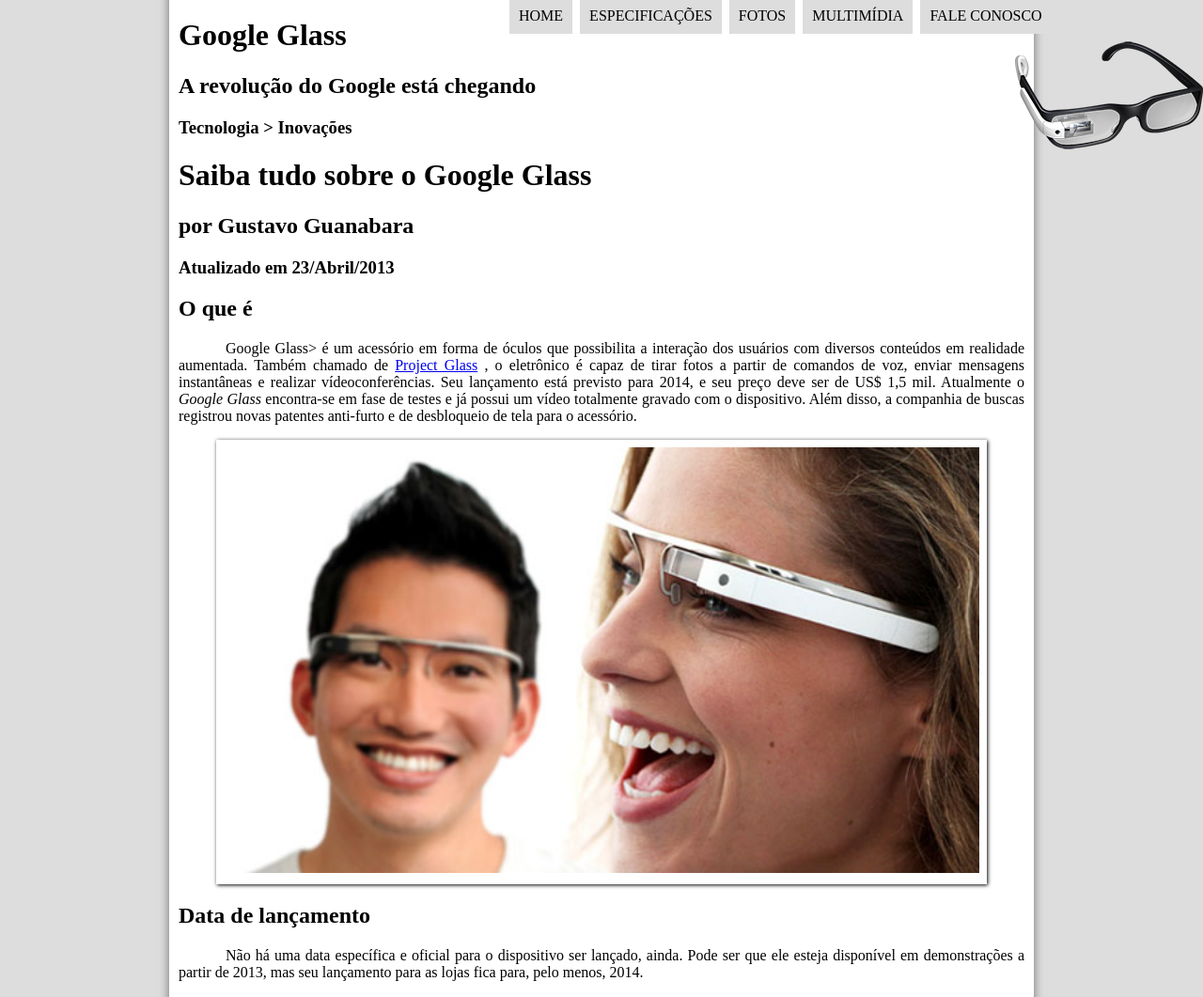
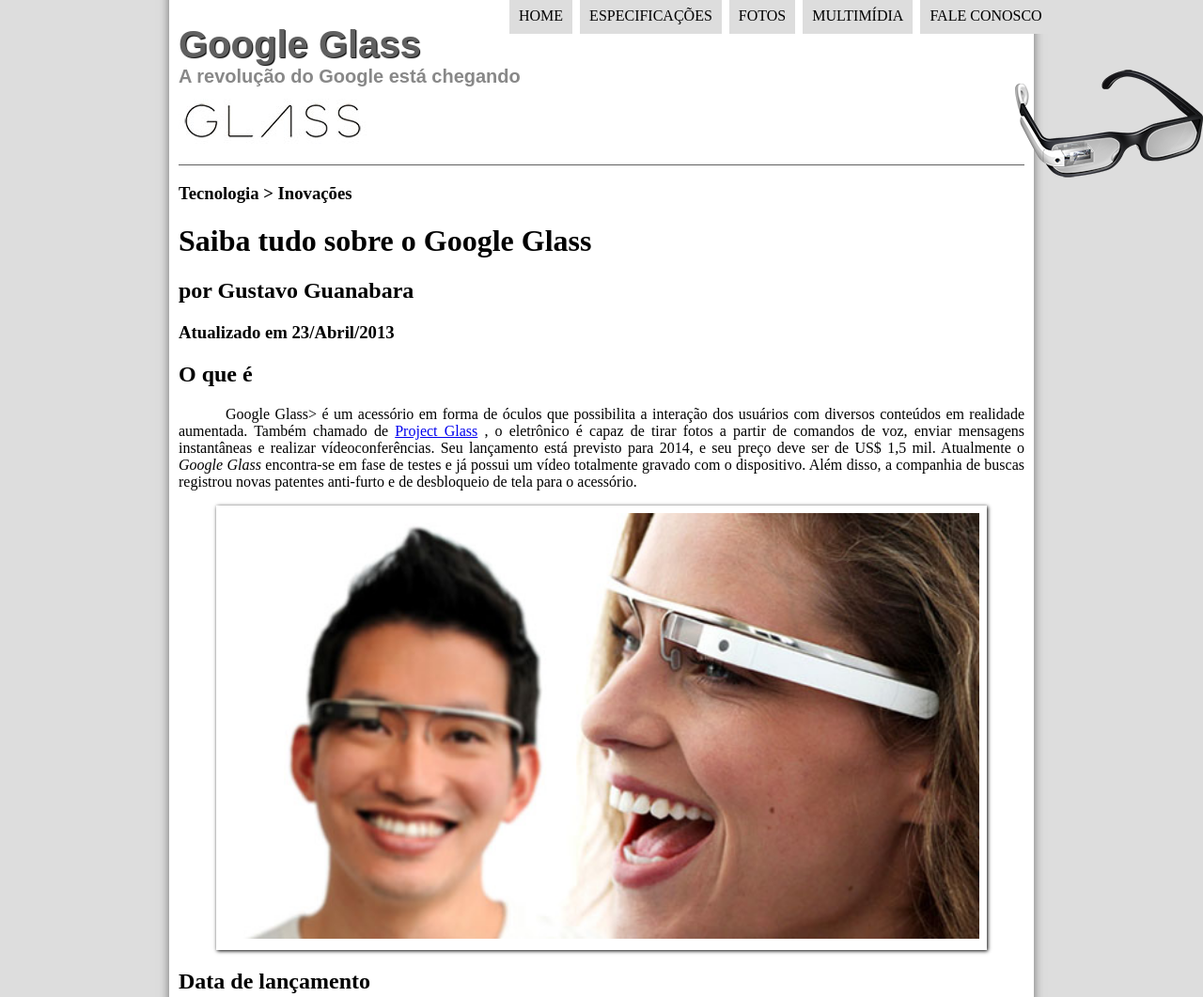
Before and after one commit to vandodev/google-glass, a plain HTML site: page index.html in a window 1280 px wide. Shown: the top 1061 px of the page at 94% size. Drawn offline with Linux system fonts and the light colour scheme.

Commit message:
Configuranco cabeçalho com css

```diff
--- a/_css/estilo.css
+++ b/_css/estilo.css
@@ -19,12 +19,30 @@ p{
 header#cabecalho img#icone{
     position: absolute;
     left: 1080px;
-    top: 40px;
+    top: 70px;
 }
 
 header#cabecalho{
+border-bottom: 1px #606060 solid;
+height: 150px;
+background: url("../_imagens/glass-logo-peq.jpg") no-repeat 0px 80px;
+}
 
+header#cabecalho h1{
+font-family: Arial,sans-serif;
+font-size: 30pt;
+color: #606060;
+text-shadow: 1px 1px 1px rgba(0,0,0.6);
+padding: 0px;
+margin-bottom: 0px;
 }
+header#cabecalho h2{
+    font-family: Arial,sans-serif;
+    font-size: 15pt;
+    color: #888888;
+    padding: 0px;
+    margin-top: 0px;
+    }
 
 /*  Formatação de imagens com legenda  */
 
```
